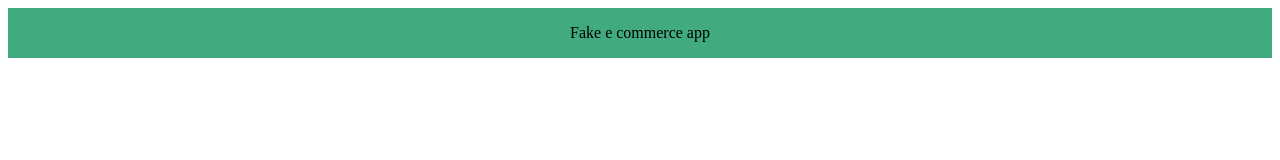
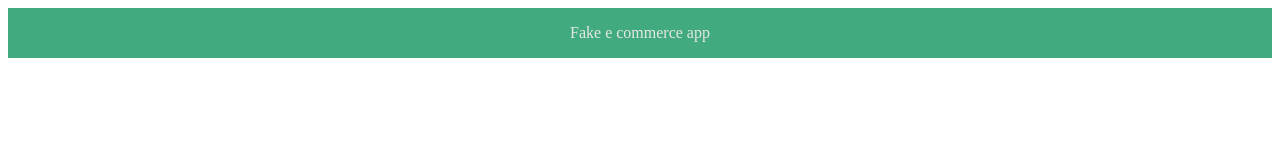
Before and after one commit to cees2/e-commerce-app, a React (Vite) app: page / in a window 1280 px wide. Shown: the top 160 px of the page. Built offline with nearby package versions, Linux system fonts and the light colour scheme.

Commit message:
Changed header's styles

```diff
--- a/src/App/pages/Header/styles/index.module.css
+++ b/src/App/pages/Header/styles/index.module.css
@@ -2,6 +2,7 @@
 
 .headerWrapper {
     background-color: var(--color-primary);
+    color: var(--font-primary);
     padding: 1rem;
     text-align: center;
 }
--- a/src/styles/variables.css
+++ b/src/styles/variables.css
@@ -1,3 +1,4 @@
 :root {
     --color-primary: #41aa7f;
+    --font-primary: #e7e7e7;
 }
```
